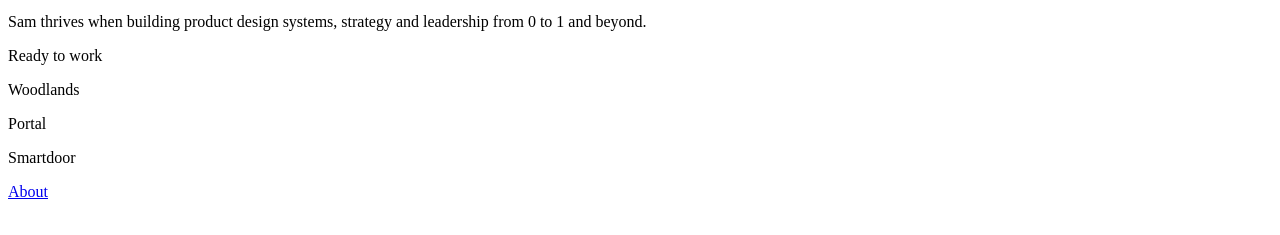
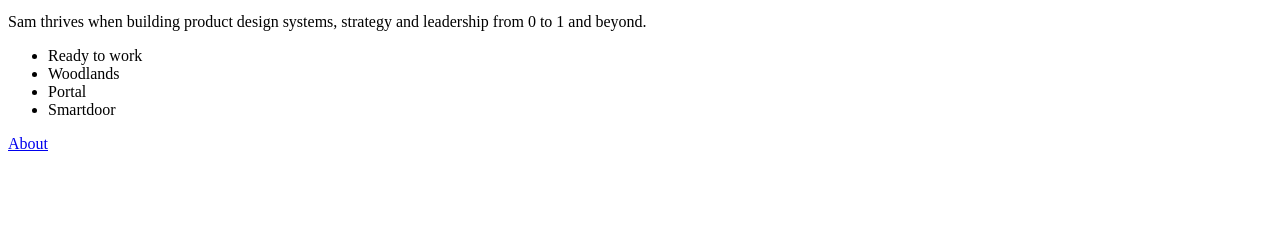
Before and after one commit to samlew/playground, a plain HTML site: page index.html in a window 1280 px wide. Shown: the part 189-424 px from the top of the page. Drawn offline with Linux system fonts and the light colour scheme.

Commit message:
<fix>: change from p to ul for project list

```diff
--- a/index.html
+++ b/index.html
@@ -18,10 +18,12 @@
       Sam thrives when building product design systems, strategy and leadership from 0 to 1 and beyond.
     </p>
     <div>
-      <div><p>Ready to work</p></div>
-      <div><p>Woodlands</p></div>
-      <div><p>Portal</p></div>
-      <div><p>Smartdoor</p></div>
+      <ul>
+        <li>Ready to work</li>
+        <li>Woodlands</li>
+        <li>Portal</li>
+        <li>Smartdoor</li>
+      </ul>
     </div>
     <p><a href="./about.html">About</a></p>
   </body>
```
